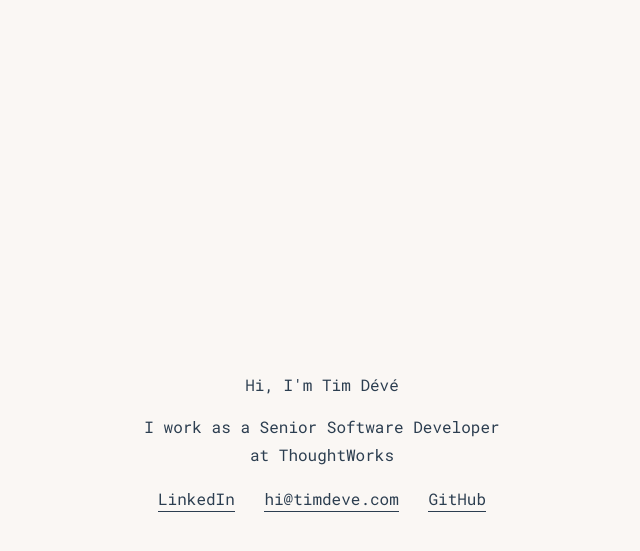
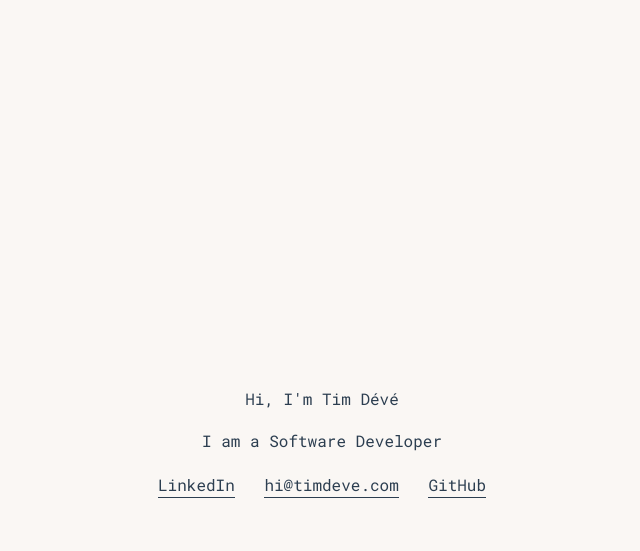
Before and after one commit to TimDeve/timdeve.github.io, a Jekyll site: the page built from index.html, in a window 1280 px wide. Shown: the top 551 px of the page, without its empty margins (318-958 px from the left). Built offline with Jekyll 4.4.1, drawn with Linux system fonts in a browser that asks for light colours.

Commit message:
Removes ThoughtWorks references

```diff
--- a/_includes/head.html
+++ b/_includes/head.html
@@ -5,7 +5,7 @@
 <head>
   <meta charset="UTF-8">
   <meta name="viewport" content="width=device-width, initial-scale=1">
-  <meta name="description" content="I work as a Senior Software Developer at ThoughtWorks">
+  <meta name="description" content="I am a Software Developer">
   <title>{{site.title}}</title>
   <link rel="icon" href="img/favicon.ico" type="image/x-icon" />
   <link href='https://fonts.googleapis.com/css?family=Roboto+Mono' rel='stylesheet' type='text/css'>
--- a/index.html
+++ b/index.html
@@ -5,7 +5,7 @@ permalink: /
 ---
 <div class="centerBlock">
   <p>Hi, I'm Tim Dévé</p>
-  <p>I work as a Senior Software Developer at ThoughtWorks</p>
+  <p>I am a Software Developer</p>
   <ul class="links">
     <li>
       <a href="https://uk.linkedin.com/in/timdeve">LinkedIn</a>
```
